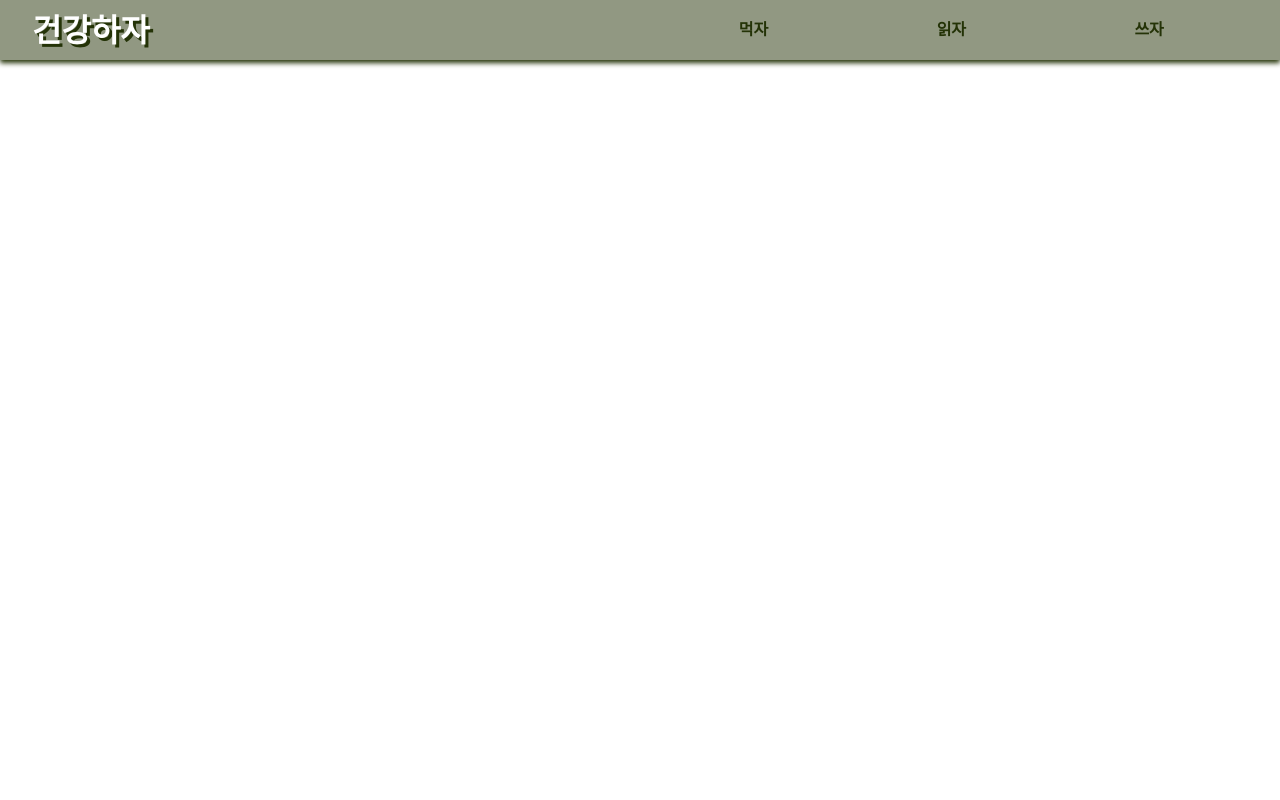
After one commit to WinningBean/comento-web_Django, a Django app: template week3/lets_do_healthy/templates/base.html in a window 1280 px wide. The commit adds this page. Run offline with Django 3.2, Linux system fonts and the light colour scheme; the template is opened without the code that fills it, so the values that code supplies are empty.

Commit message:
week3 - Django Project template 수정

```diff
--- a/week3/lets_do_healthy/home/views.py
+++ b/week3/lets_do_healthy/home/views.py
@@ -4,7 +4,8 @@ from django.template import loader
 
 
 def index(request):
-    return HttpResponse("This is a home.")
+    template = loader.get_template('home/index.html')
+    return HttpResponse(template.render())
 
 
 def welcome(request):
--- /dev/null
+++ b/week3/lets_do_healthy/static/css/base.css
@@ -0,0 +1,46 @@
+.wrapper {
+    flex-direction: column;
+    align-items: center;
+}
+
+/*header*/
+header {
+    width: 100%;
+    height: 7.5vh;
+    position: fixed;
+    box-sizing: border-box;
+    display: flex;
+    justify-content: center;
+    padding: 1rem 0;
+    background-color: rgba(36, 51, 7, 0.5);
+    box-shadow: 0rem 0.3rem 0.5rem rgb(36, 51, 7);
+}
+
+header > div {
+    width: 95%;
+    display: flex;
+    justify-content: space-between;
+    padding-bottom: 0.5rem;
+    align-items: center;
+}
+
+header h1 {
+    flex-grow: 1;
+    color: #fff;
+    text-shadow: 0.3rem 0.3rem rgb(36, 51, 7);
+}
+
+header #navGnb {
+    flex-grow: 1;
+}
+
+header #navGnb ul {
+    display: flex;
+    justify-content: space-around;
+    font-weight: bold;
+}
+
+/*.container*/
+.container {
+    margin-top: 7.5vh;
+}
--- a/week3/lets_do_healthy/static/css/common.css
+++ b/week3/lets_do_healthy/static/css/common.css
@@ -29,7 +29,7 @@ ul, li {
 a {
     outline: 0;
     text-decoration: none;
-    color: #333;
+    color: rgb(36, 51, 7);
 }
 
 img {
@@ -38,10 +38,12 @@ img {
 
 /*공통*/
 input, select {
-    border: 1px solid #ccc;
+    border: 0.1rem solid #ccc;
     font-size: 1.6rem;
-    height: 25px;
+    height: 3rem;
     vertical-align: middle;
+    box-sizing: border-box;
+    padding: 0 0.3rem;
 }
 
 fieldset {
@@ -56,38 +58,25 @@ table {
     width: 100%;
     text-align: center;
     border-collapse: collapse;
-    border-top: 2px solid #7d7d7d;
-    border-bottom: 1px solid #7d7d7d;
+    border-top: 0.2rem solid #7d7d7d;
+    border-bottom: 0.1rem solid #7d7d7d;
 }
 
 table thead tr th {
-    border-bottom: 1px solid #ccc;
-    padding: 3px 0;
+    border-bottom: 0.1rem solid #ccc;
+    padding: 0.3rem 0;
     background: #eaeaea;
     font-weight: normal;
 }
 
 /*레이아웃*/
-.clearfix {
-    display: block;
-    clear: both;
-    height: 0;
-    overflow: hidden;
+.wrapper {
+    width: 100%;
+    height: 100%;
+    display: flex;
 }
 
-/* float 오류 방지 클래스 */
-.wrapper {
+.container {
     width: 95%;
-    position: relative;
-    margin: auto;
-    overflow: hidden;
+    display: flex;
 }
-
-/* 래퍼 클래스 */
-.contain {
-    display: block;
-    background: #fff;
-    width: 100%;
-    position: relative;
-    margin: auto;
-}
--- /dev/null
+++ b/week3/lets_do_healthy/static/css/home/home.css
@@ -0,0 +1,3 @@
+.container section {
+    flex-grow: 1;
+}
--- /dev/null
+++ b/week3/lets_do_healthy/templates/base.html
@@ -0,0 +1,31 @@
+{% load static %}
+<!DOCTYPE html>
+<html lang="ko">
+<head>
+    <meta charset="UTF-8">
+    <title>{% block title %}{% endblock title %}</title>
+    <link rel="stylesheet" href="{% static 'css/common.css' %}"><!--  공통 css -->
+    <link rel="stylesheet" href="{% static 'css/base.css' %}">
+    <link rel="stylesheet" href="{% static 'css/home/home.css' %}"><!-- home index css -->
+</head>
+<body>
+<div class="wrapper">
+    <header>
+        <div>
+            <h1>건강하자</h1>
+            <nav id="navGnb">
+                <ul>
+                    <li><a href="#">먹자</a></li>
+                    <li><a href="#">읽자</a></li>
+                    <li><a href="#">쓰자</a></li>
+                </ul>
+            </nav>
+        </div>
+    </header>
+    <div class="container">
+        {% block content %}
+        {% endblock %}
+    </div>
+</div>
+</body>
+</html>
```
Also changed, not shown: week3/lets_do_healthy/home/templates/home/index.html (+17 -9 lines), week3/lets_do_healthy/home/templates/home/welcome.html (+22 -4 lines), week3/lets_do_healthy/static/css/home/welcome.css (+81 -31 lines).
